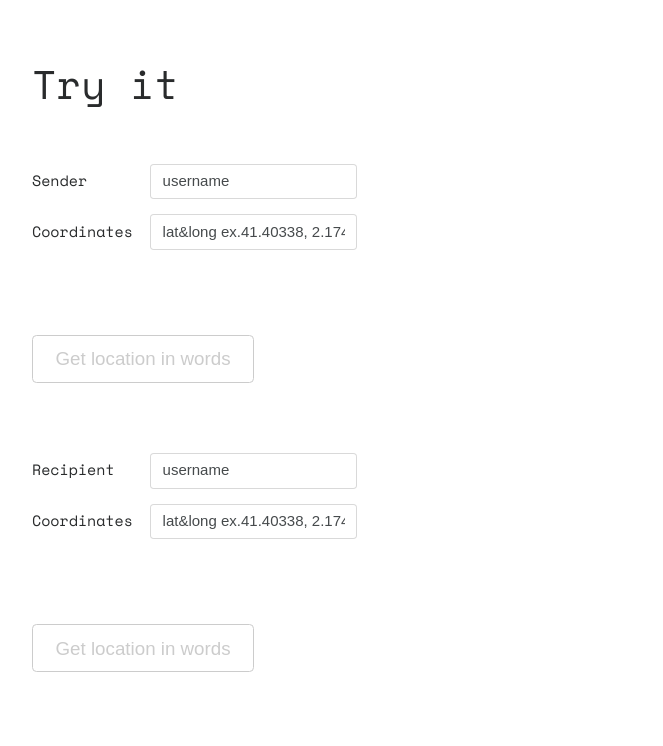
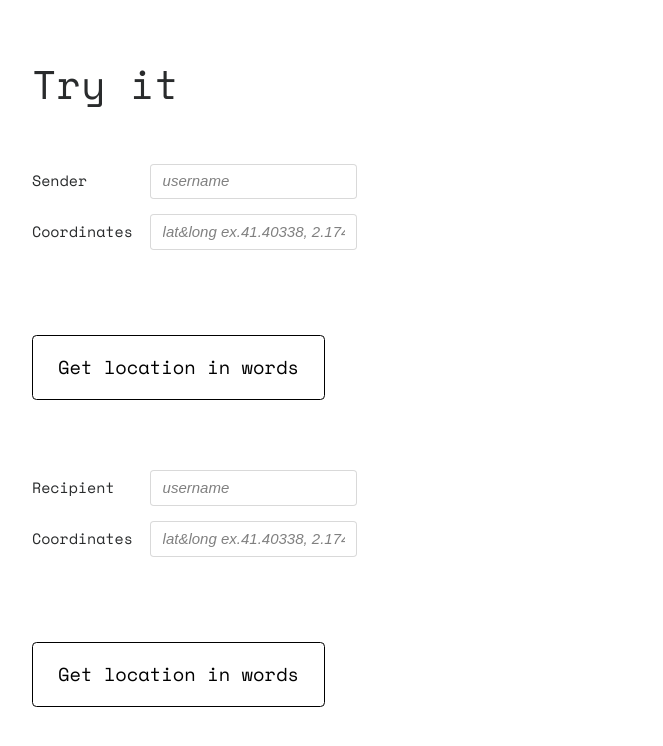
Before and after one commit to thegeotoken/thegeotoken, a plain HTML site: page index.html in a window 1280 px wide. Shown: the part 1432-2178 px from the top of the page, without its empty margins (268-931 px from the left). Drawn offline with nearby package versions, Linux system fonts and the light colour scheme.

Commit message:
updated index.html for thegeotoken project page

```diff
--- a/index.html
+++ b/index.html
@@ -46,9 +46,19 @@
 			font-size: 20px;
 		}
 
-
 		button {
 				margin: 70 0 70 0;
+		}
+
+		.form-control {
+			font-style: italic;
+			color: grey;
+		}
+		.btn-outline-secondary {
+			border-color: black;
+			color:black;
+			font-family: 'Space Mono', monospace;
+			padding: 20 25 20 25;
 		}
 
 	</style>
@@ -74,6 +84,7 @@
 				<li>privately expose location to a selected group or a single party</li>
 			</ul>
 			<h2>Try it</h2>
+
 		<!--usr1-->
 
 		<div class="form-group row sender">
@@ -91,6 +102,7 @@
 		</div>
 		<!--btn-->
 		<button type="button" class="btn btn-outline-secondary btn-lg">Get location in words</button>
+
 		<!--usr2-->
 		<div class="form-group row">
   			<label for="example-text-input" class="col-2 col-form-label">Recipient</label>
@@ -109,7 +121,7 @@
 		<button type="button" class="btn btn-outline-secondary btn-lg" >Get location in words</button>
 
 		<div class="video">
-			<div class="embed-responsive embed-responsive-4by3">
+			<div class="embed-responsive embed-responsive-21by9">
   		<iframe class="embed-responsive-item" src="https://www.ccv.adobe.com/v1/player/sc/US%2F0d7905b9-30a3-4bed-b423-8966133087a4/embed" allowfullscreen></iframe>
 		</div>
 		</div>
```
